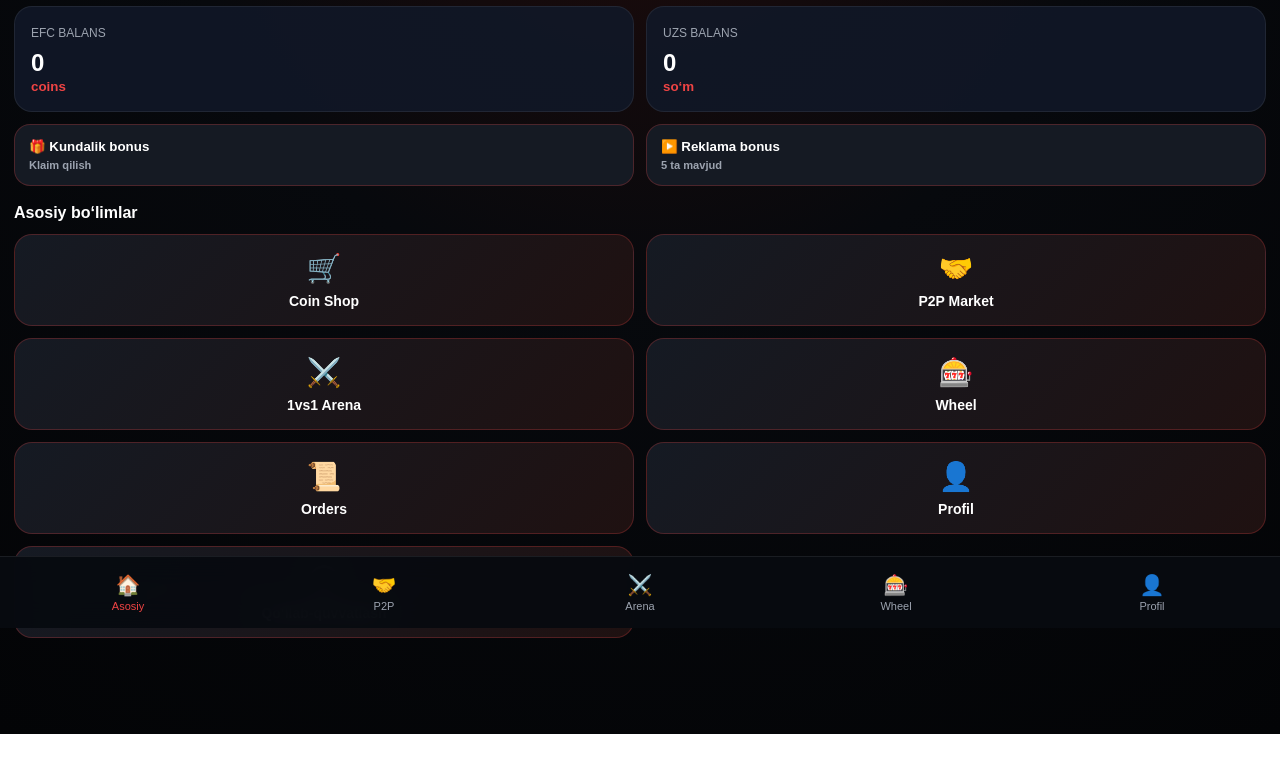
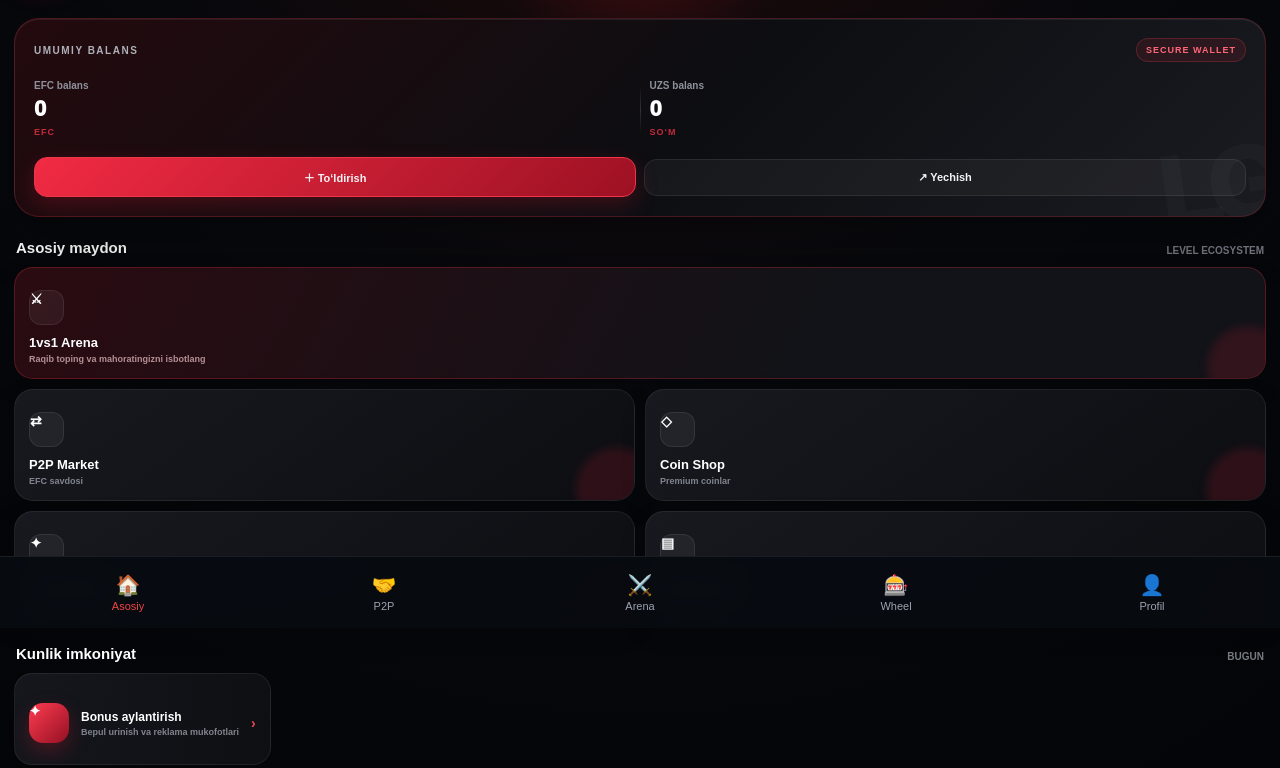
Before and after one commit to asilbekkovmiddinov-svg/Level-miniapp, a website: page miniapp/index.html in a window 1280 px wide. Shown: the part 172-940 px from the top of the page. Before the commit the page ends 906 px from the top, so only its background shows below. Drawn offline with Linux system fonts and the light colour scheme.

Commit message:
feat: rebuild home markup for V2 experience

```diff
--- a/miniapp/index.html
+++ b/miniapp/index.html
@@ -2,79 +2,57 @@
 <html lang="uz">
 <head>
     <meta charset="UTF-8">
-
     <meta
         name="viewport"
         content="width=device-width, initial-scale=1.0, viewport-fit=cover"
     >
-
     <meta name="theme-color" content="#050609">
-
     <title>LEVEL_GROUP</title>
-
     <script src="https://telegram.org/js/telegram-web-app.js"></script>
-
     <link rel="stylesheet" href="style.css">
     <link rel="stylesheet" href="splash.css?v=2.0.3">
+    <link rel="stylesheet" href="home.css?v=2.1.0">
 </head>
-
 <body>
-
 <div id="loader" class="loader splash-screen">
-
     <div class="splash-background">
         <div class="splash-grid"></div>
         <div class="splash-glow splash-glow-one"></div>
         <div class="splash-glow splash-glow-two"></div>
         <div class="splash-particles"></div>
     </div>
-
     <div class="splash-content">
-
         <div class="splash-logo-wrapper">
-
             <div class="splash-orbit orbit-one"></div>
             <div class="splash-orbit orbit-two"></div>
-
             <div class="splash-logo-mark">
                 <span class="logo-letter logo-letter-l">L</span>
                 <span class="logo-letter logo-letter-g">G</span>
                 <div class="logo-shine"></div>
             </div>
-
         </div>
-
         <div class="splash-brand-block">
             <h1
                 id="splashBrandText"
                 class="splash-brand-text"
                 aria-label="LEVEL_GROUP"
             ></h1>
-
             <p class="splash-tagline">
                 PLAY <span>•</span> TRADE <span>•</span> WIN
             </p>
         </div>
-
         <div class="splash-progress">
             <div class="splash-progress-track">
                 <div class="splash-progress-bar"></div>
             </div>
-
             <p id="splashStatus" class="splash-status">
                 Premium platforma tayyorlanmoqda
             </p>
         </div>
-
     </div>
-
 </div>
-
-
 <div id="app" class="app hidden">
-
     <header class="app-header">
-
         <button
             class="back-btn"
             id="backBtn"
@@ -83,9 +61,7 @@
         >
             ←
         </button>
-
         <h1 id="pageTitle">LEVEL_GROUP</h1>
-
         <button
             class="icon-btn"
             id="refreshBtn"
@@ -94,160 +70,97 @@
         >
             ↻
         </button>
-
     </header>
-
-
     <main id="pageContent" class="page-content">
-
         <section id="homePage" class="page active-page">
-
-            <div class="profile-hero">
-
-                <div class="avatar">LG</div>
-
+            <div class="home-hero">
+                <div class="home-avatar" aria-hidden="true"></div>
                 <div>
+                    <p class="home-eyebrow">Xush kelibsiz</p>
                     <h2 id="homeName">LEVEL_GROUP</h2>
-                    <p class="online-dot">● Online</p>
+                    <p class="home-online"><i></i>Platforma faol</p>
                 </div>
-
+                <button class="home-bell menu-card" data-page="profile" type="button" aria-label="Bildirishnomalar">♢</button>
             </div>
-
-
-            <div class="wallet-grid">
-
-                <div class="balance-card">
-                    <span>EFC balans</span>
-                    <strong id="efcBalance">0</strong>
-                    <small>coins</small>
+            <article class="premium-wallet">
+                <div class="wallet-top">
+                    <span class="wallet-label">Umumiy balans</span>
+                    <span class="wallet-chip">SECURE WALLET</span>
                 </div>
-
-                <div class="balance-card">
-                    <span>UZS balans</span>
-                    <strong id="uzsBalance">0</strong>
-                    <small>so‘m</small>
+                <div class="wallet-values">
+                    <div class="home-balance">
+                        <span>EFC balans</span><strong id="efcBalance">0</strong><small>EFC</small>
+                    </div>
+                    <i class="balance-divider"></i>
+                    <div class="home-balance">
+                        <span>UZS balans</span><strong id="uzsBalance">0</strong><small>SO‘M</small>
+                    </div>
                 </div>
-
+                <div class="wallet-actions">
+                    <button class="wallet-action primary" onclick="openDeposit()" type="button">＋ To‘ldirish</button>
+                    <button class="wallet-action" onclick="openWithdraw()" type="button">↗ Yechish</button>
+                </div>
+            </article>
+            <div class="home-section-head"><h3>Asosiy maydon</h3><span>LEVEL ECOSYSTEM</span></div>
+            <div class="quick-grid">
+                <button class="quick-card featured menu-card" data-page="arena" type="button">
+                    <span class="quick-icon">⚔</span><strong>1vs1 Arena</strong><small>Raqib toping va mahoratingizni isbotlang</small>
+                </button>
+                <button class="quick-card menu-card" data-page="p2p" type="button">
+                    <span class="quick-icon">⇄</span><strong>P2P Market</strong><small>EFC savdosi</small>
+                </button>
+                <button class="quick-card menu-card" data-page="shop" type="button">
+                    <span class="quick-icon">◇</span><strong>Coin Shop</strong><small>Premium coinlar</small>
+                </button>
+                <button class="quick-card menu-card" data-page="wheel" type="button">
+                    <span class="quick-icon">✦</span><strong>Lucky Wheel</strong><small>Omadingizni sinang</small>
+                </button>
+                <button class="quick-card menu-card" data-page="orders" type="button">
+                    <span class="quick-icon">▤</span><strong>Buyurtmalar</strong><small>Tarix va holatlar</small>
+                </button>
             </div>
-
-
-            <div class="bonus-grid">
-
-                <button
-                    class="bonus-card"
-                    data-page="wheel"
-                    type="button"
-                >
-                    🎁 Kundalik bonus
-                    <small>Klaim qilish</small>
-                </button>
-
-                <button
-                    class="bonus-card"
-                    data-page="wheel"
-                    type="button"
-                >
-                    ▶️ Reklama bonus
-                    <small>5 ta mavjud</small>
-                </button>
-
-            </div>
-
-
-            <h3 class="section-title">Asosiy bo‘limlar</h3>
-
-
-            <div class="main-grid">
-
-                <button class="menu-card" data-page="shop" type="button">
-                    🛒
-                    <span>Coin Shop</span>
-                </button>
-
-                <button class="menu-card" data-page="p2p" type="button">
-                    🤝
-                    <span>P2P Market</span>
-                </button>
-
-                <button class="menu-card" data-page="arena" type="button">
-                    ⚔️
-                    <span>1vs1 Arena</span>
-                </button>
-
-                <button class="menu-card" data-page="wheel" type="button">
-                    🎰
-                    <span>Wheel</span>
-                </button>
-
-                <button class="menu-card" data-page="orders" type="button">
-                    📜
-                    <span>Orders</span>
-                </button>
-
-                <button class="menu-card" data-page="profile" type="button">
-                    👤
-                    <span>Profil</span>
-                </button>
-
-                <button class="menu-card" data-page="support" type="button">
-                    🎧
-                    <span>Qo‘llab-quvvatlash</span>
-                </button>
-
-            </div>
-
+            <div class="home-section-head"><h3>Kunlik imkoniyat</h3><span>BUGUN</span></div>
+            <button class="bonus-strip menu-card" data-page="wheel" type="button">
+                <span class="bonus-orb">✦</span>
+                <span class="bonus-copy"><strong>Bonus aylantirish</strong><small>Bepul urinish va reklama mukofotlari</small></span>
+                <span class="bonus-arrow">›</span>
+            </button>
         </section>
-
-
         <section id="p2pPage" class="page"></section>
         <section id="arenaPage" class="page"></section>
         <section id="shopPage" class="page"></section>
         <section id="wheelPage" class="page"></section>
         <section id="ordersPage" class="page"></section>
         <section id="profilePage" class="page"></section>
-
     </main>
-
-
     <nav class="bottom-nav">
-
         <button class="nav-btn active" data-page="home" type="button">
             🏠
             <span>Asosiy</span>
         </button>
-
         <button class="nav-btn" data-page="p2p" type="button">
             🤝
             <span>P2P</span>
         </button>
-
         <button class="nav-btn" data-page="arena" type="button">
             ⚔️
             <span>Arena</span>
         </button>
-
         <button class="nav-btn" data-page="wheel" type="button">
             🎰
             <span>Wheel</span>
         </button>
-
         <button class="nav-btn" data-page="profile" type="button">
             👤
             <span>Profil</span>
         </button>
-
     </nav>
-
 </div>
-
-
 <script src="config.js"></script>
 <script src="api.js"></script>
-
 <script src="components/loader.js"></script>
 <script src="components/modal.js"></script>
 <script src="components/navbar.js"></script>
-
 <script src="pages/wallet.js"></script>
 <script src="pages/shop.js"></script>
 <script src="pages/p2p.js"></script>
@@ -255,9 +168,7 @@
 <script src="pages/wheel.js"></script>
 <script src="pages/orders.js"></script>
 <script src="pages/profile.js"></script>
-
 <script src="splash.js?v=2.0.3"></script>
 <script src="app.js"></script>
-
 </body>
 </html>
```
